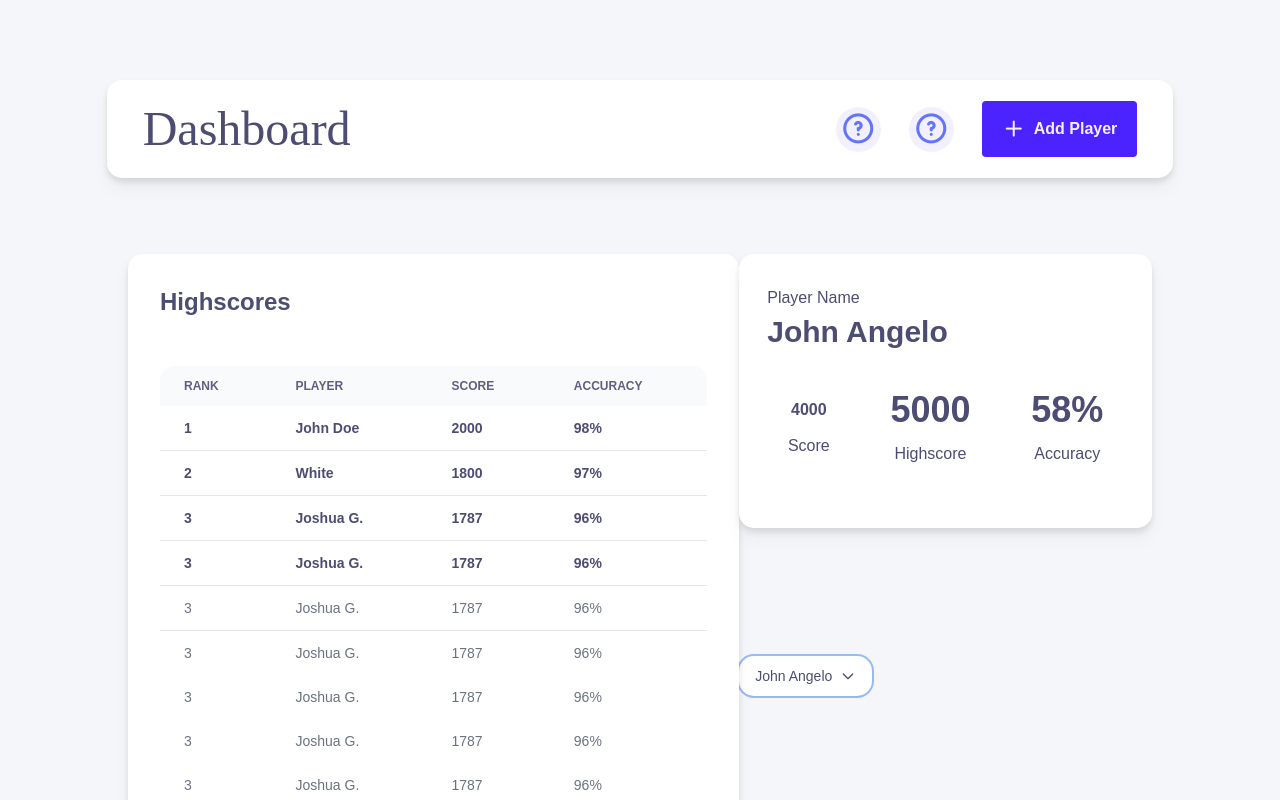
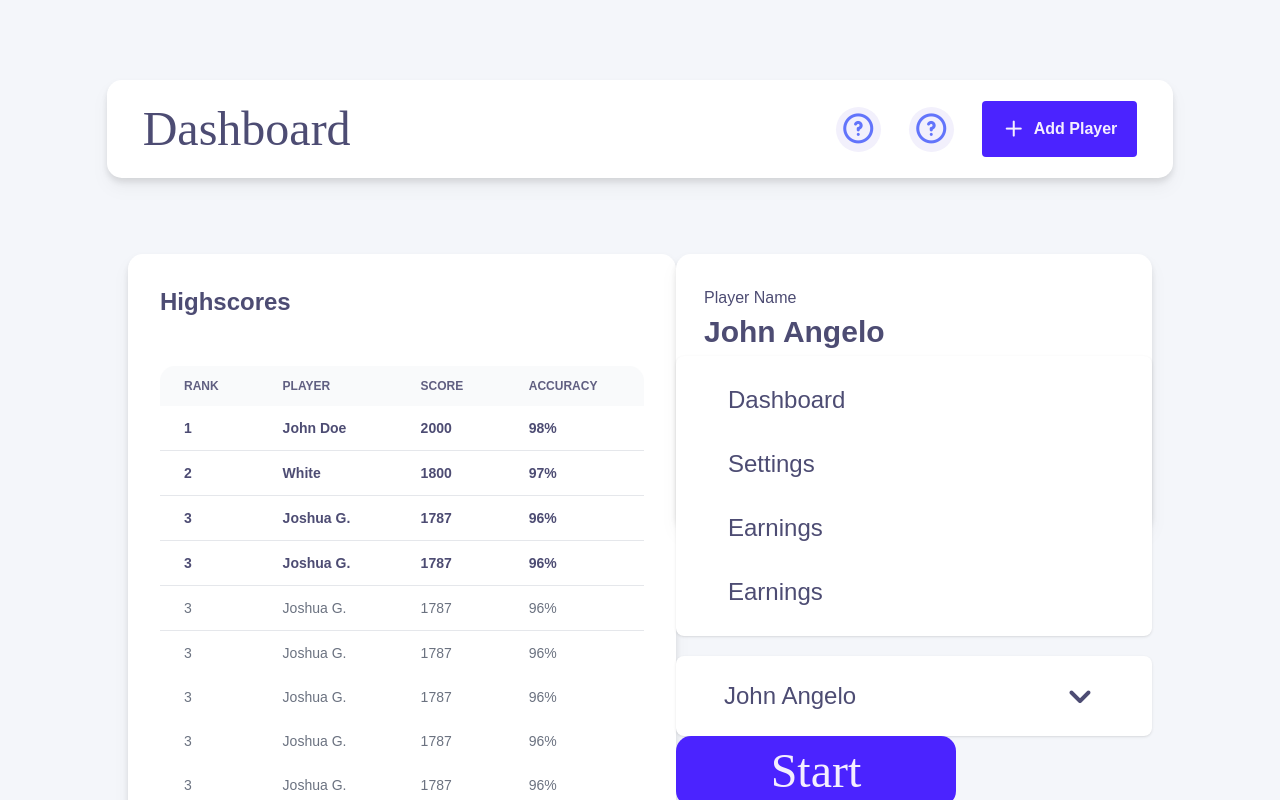
Before and after one commit to code-jas/wim-game-project, a Nuxt app: page /main in a window 1280 px wide. Both pictures are taken after a click on the button "John Angelo". Shown: the top 800 px of the page. Built offline with nearby package versions, Linux system fonts and the light colour scheme; a web font is replaced by a local one.

Commit message:
Add dropdown

```diff
--- a/components/Dropdown.vue
+++ b/components/Dropdown.vue
@@ -1,41 +1,62 @@
 <template>
-  <div>
+  <div class="relative">
+    <button
+      id="dropdownInformationButton"
+      class="w-[476px] h-20 text-lt-t-prim text-2xl bg-white hover:bg-blue-800 font-medium rounded-lg shadow px-12 py-2.5 text-center inline-flex justify-between items-center dark:bg-blue-600 dark:hover:bg-blue-700 dark:focus:ring-blue-800"
+      @click="toggleDropdown"
+      type="button"
+    >
+      John Angelo
+      <i class="uil uil-angle-up text-5xl transition-transform duration-500" :class="{'rotate-90': isOpen}" />
+    </button>
+    <div v-if="isOpen"
+      id="dropdownInformation"
+      class="w-[476px] max-h-96 bottom-full overflow-y-auto  text-lt-t-prim text-2xl z-10  mb-5 absolute bg-white divide-y divide-gray-100 rounded-lg shadow dark:bg-gray-700 dark:divide-gray-600"
+    >
 
-    <button id="dropdownRadioBgHoverButton" data-dropdown-toggle="dropdownRadioBgHover" class="text-lt-t-prim bg-white hover:bg-blue-800 focus:ring-2 focus:outline-none focus:ring-blue-300 font-medium rounded-[15px] shadow-sm text-sm px-4 py-2.5 text-center inline-flex items-center" type="button">John Angelo <svg class="w-4 h-4 ml-2" aria-hidden="true" fill="none" stroke="currentColor" viewBox="0 0 24 24" xmlns="http://www.w3.org/2000/svg"><path stroke-linecap="round" stroke-linejoin="round" stroke-width="2" d="M19 9l-7 7-7-7"></path></svg></button>
-
-    <!-- Dropdown menu -->
-    <div id="dropdownRadioBgHover" class="z-10 hidden w-48 bg-white divide-y divide-gray-100 rounded-lg shadow dark:bg-gray-700 dark:divide-gray-600">
-        <ul class="p-3 space-y-1 text-sm text-gray-700 dark:text-gray-200" aria-labelledby="dropdownRadioBgHoverButton">
+      <ul class="py-2 dark:text-gray-200" aria-labelledby="dropdownInformationButton">
         <li>
-            <div class="flex items-center p-2 rounded hover:bg-gray-100 dark:hover:bg-gray-600">
-                <input id="default-radio-4" type="radio" value="" name="default-radio" class="w-4 h-4 text-blue-600 bg-gray-100 border-gray-300 focus:ring-blue-500 dark:focus:ring-blue-600 dark:ring-offset-gray-700 dark:focus:ring-offset-gray-700 focus:ring-2 dark:bg-gray-600 dark:border-gray-500">
-                <label for="default-radio-4" class="w-full ml-2 text-sm font-medium text-gray-900 rounded dark:text-gray-300">Default radio</label>
-            </div>
+          <a href="#" class="block px-8 py-3 rounded-lg mx-5 my-2 hover:bg-gray-100 dark:hover:bg-gray-600 dark:hover:text-white">
+            Dashboard
+          </a>
         </li>
         <li>
-            <div class="flex items-center p-2 rounded hover:bg-gray-100 dark:hover:bg-gray-600">
-                <input checked id="default-radio-5" type="radio" value="" name="default-radio" class="w-4 h-4 text-blue-600 bg-gray-100 border-gray-300 focus:ring-blue-500 dark:focus:ring-blue-600 dark:ring-offset-gray-700 dark:focus:ring-offset-gray-700 focus:ring-2 dark:bg-gray-600 dark:border-gray-500">
-                <label for="default-radio-5" class="w-full ml-2 text-sm font-medium text-gray-900 rounded dark:text-gray-300">Checked state</label>
-            </div>
+          <a href="#" class="block px-8 py-3 rounded-lg mx-5 my-2 hover:bg-gray-100 dark:hover:bg-gray-600 dark:hover:text-white">
+            Settings
+          </a>
         </li>
         <li>
-            <div class="flex items-center p-2 rounded hover:bg-gray-100 dark:hover:bg-gray-600">
-                <input id="default-radio-6" type="radio" value="" name="default-radio" class="w-4 h-4 text-blue-600 bg-gray-100 border-gray-300 focus:ring-blue-500 dark:focus:ring-blue-600 dark:ring-offset-gray-700 dark:focus:ring-offset-gray-700 focus:ring-2 dark:bg-gray-600 dark:border-gray-500">
-                <label for="default-radio-6" class="w-full ml-2 text-sm font-medium text-gray-900 rounded dark:text-gray-300">Default radio</label>
-            </div>
+          <a href="#" class="block px-8 py-3 rounded-lg mx-5 my-2 hover:bg-gray-100 dark:hover:bg-gray-600 dark:hover:text-white">
+            Earnings
+          </a>
+        </li>
+        <li>
+          <a href="#" class="block px-8 py-3 rounded-lg mx-5 my-2 hover:bg-gray-100 dark:hover:bg-gray-600 dark:hover:text-white">
+            Earnings
+          </a>
         </li>
       </ul>
+
     </div>
-
+    <button type="button" class="w-[280px] h-[70px]  bg-blue-v font-medium font-franklin text-dk-t-prim-alt text-5xl rounded-[15px]  px-5 py-2.5 mr-2 mb-2   hover:bg-blue-v-alt focus:ring-4 focus:ring-blue-300   hover:scale-105 active:transform active:translate-y-2 transition duration-300">Start</button>
   </div>
 </template>
 
 <script>
+import { ref } from 'vue';
+
 export default {
+  setup() {
+    const isOpen = ref(false);
 
+    function toggleDropdown() {
+      isOpen.value = !isOpen.value;
+    }
+
+    return {
+      isOpen,
+      toggleDropdown,
+    }
+  }
 }
 </script>
-
-<style>
-
-</style>
```
Lines whose indentation alone changed are shown as unchanged.
